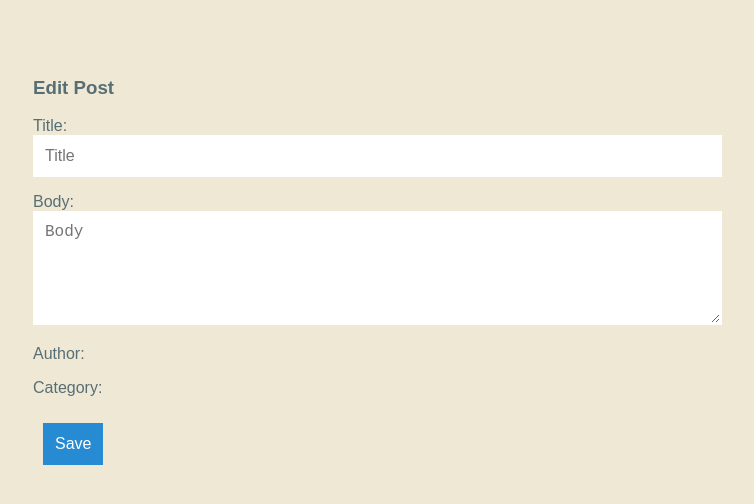
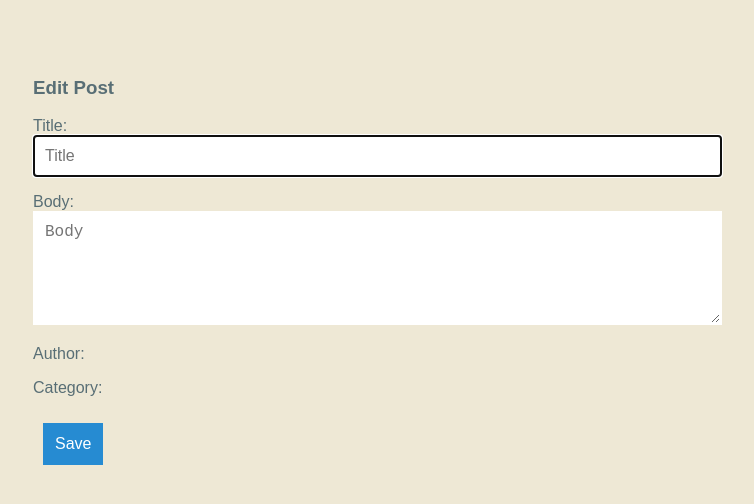
Before and after one commit to makkev/readable, a React (Create React App) app in the folder frontend/: page /edit/1 in a window 1280 px wide. Shown: the top 504 px of the page, without its empty margins (25-779 px from the left). Built offline with nearby package versions, Linux system fonts and the light colour scheme; no server answers.

Commit message:
refactor for category

```diff
--- /dev/null
+++ b/frontend/src/components/post.js
@@ -0,0 +1,65 @@
+
+import React, { Component } from 'react';
+import { Link } from 'react-router-dom';
+import { connect } from 'react-redux';
+import { fetchPost, addPost, postVote, removePost } from '../actions';
+import '../readable.css';
+
+const UPVOTE  = 'upVote';
+const DOWNVOTE  = 'downVote';
+
+class Post extends Component {
+  upVote(id) {
+    this.props.postVote(id, { option: UPVOTE });
+  }
+
+  downVote(id) {
+    this.props.postVote(id, { option: DOWNVOTE });
+  }
+
+  render() {
+    return (
+      <div>
+        <ul className="theList">
+          {Object.values(this.props.post).map(post => (
+            <div key={post.id}>
+              <li key={post.id}>
+                <div className="title">
+                  <div>
+                    <Link to={`/detail/${post.id}`}>
+                      {post.title}
+                    </Link>
+                  </div>
+                </div>
+                <div>by {post.author}</div>
+                <div>[Category: {post.category}] [Comments: {post.commentCount}] </div>
+
+                <div className="container">
+                  <button className="button-vote"
+                    onClick={() => this.downVote(post.id)}>-</button>
+                  <span>Votes: {post.voteScore}</span>
+                  <button className="button-vote"
+                      onClick={() => this.upVote(post.id)}>+</button>
+                </div>
+
+                <Link to={`/edit/${post.id}`}>
+                  Edit Post
+                </Link>
+                <button onClick={() => this.props.removePost(post.id)}>Delete Post</button>
+              </li>
+            </div>
+          ))}
+        </ul>
+      </div>
+    );
+  }
+}
+
+
+function mapStateToProps(state) {
+  return { post: state.post };
+}
+
+export default connect(mapStateToProps,
+  { fetchPost, addPost, postVote, removePost }
+)(Post);
--- a/frontend/src/components/posts_edit.js
+++ b/frontend/src/components/posts_edit.js
@@ -25,6 +25,7 @@ class PostsEdit extends Component {
             <div>Title:</div>
             <div>
               <input key={this.props.post.id}
+                autoFocus
                 ref={(a) => this._inputTitle = a}
                 type="text" placeholder="Title"
                 defaultValue={this.props.post.title} />
--- a/frontend/src/components/posts_list.js
+++ b/frontend/src/components/posts_list.js
@@ -2,6 +2,7 @@ import React, { Component } from 'react';
 import { Link } from 'react-router-dom';
 import { connect } from 'react-redux';
 import { fetchPost, addPost, postVote, removePost } from '../actions';
+import Post from './post';
 import '../readable.css';
 
 const UPVOTE  = 'upVote';
@@ -20,39 +21,6 @@ class PostsList extends Component {
     this.props.postVote(id, { option: DOWNVOTE });
   }
 
-  renderPost() {
-    return Object.values(this.props.post).map(post => {
-      return (
-        <div key={post.id}>
-          <li key={post.id}>
-            <div className="title">
-              <div>
-                <Link to={`/detail/${post.id}`}>
-                  {post.title}
-                </Link>
-              </div>
-            </div>
-            <div>by {post.author}</div>
-            <div>[Category: {post.category}] [Comments: {post.commentCount}] </div>
-
-            <div className="container">
-              <button className="button-vote"
-                onClick={() => this.downVote(post.id)}>-</button>
-              <span>Votes: {post.voteScore}</span>
-              <button className="button-vote"
-                 onClick={() => this.upVote(post.id)}>+</button>
-            </div>
-
-            <Link to={`/edit/${post.id}`}>
-              Edit Post
-            </Link>
-            <button onClick={() => this.props.removePost(post.id)}>Delete Post</button>
-          </li>
-      </div>
-      )
-    });
-
-  }
   render() {
     return (
       <div className="postListMain">
@@ -60,9 +28,7 @@ class PostsList extends Component {
           <div className="page-head">Post List</div>
           <p><Link to="/create">Create New Post</Link></p>
         </div>
-        <ul className="theList">
-          {this.renderPost()}
-        </ul>
+        <Post post={this.props.post}/>
       </div>
     );
   }
```
